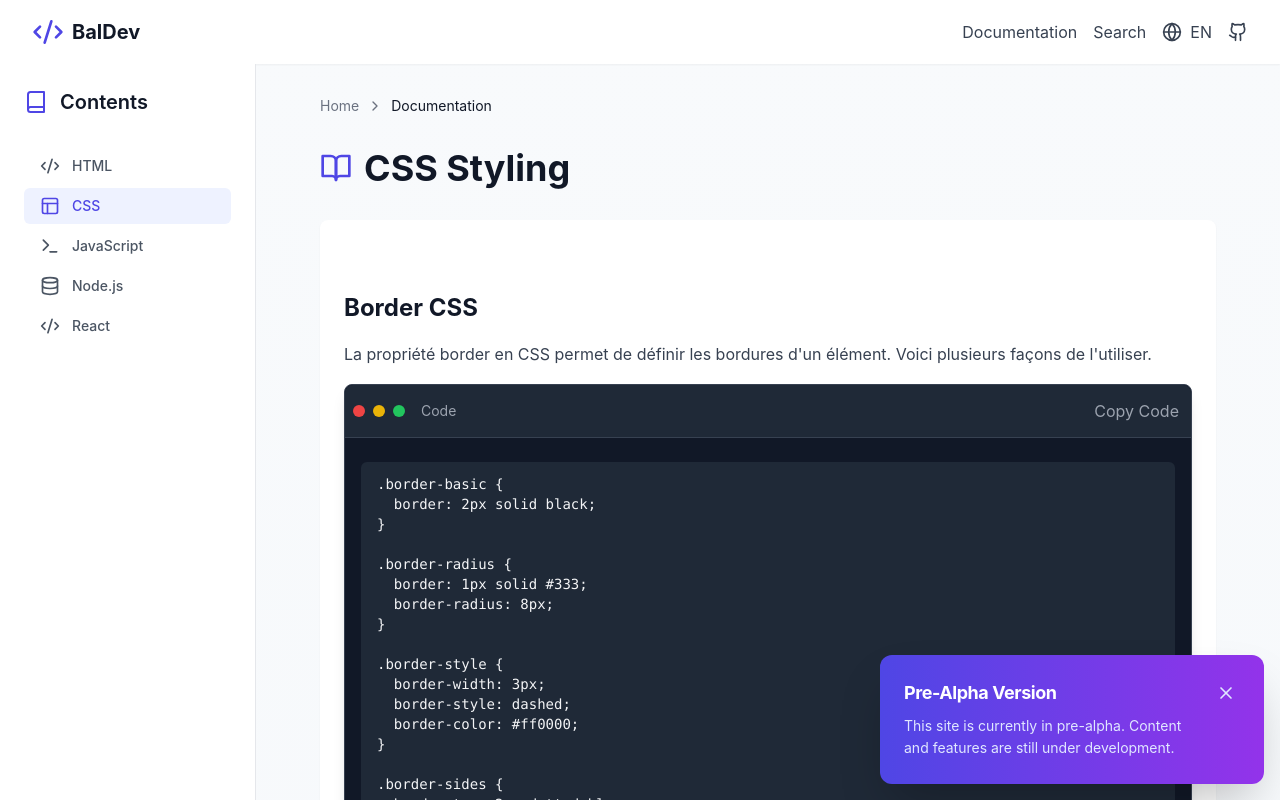
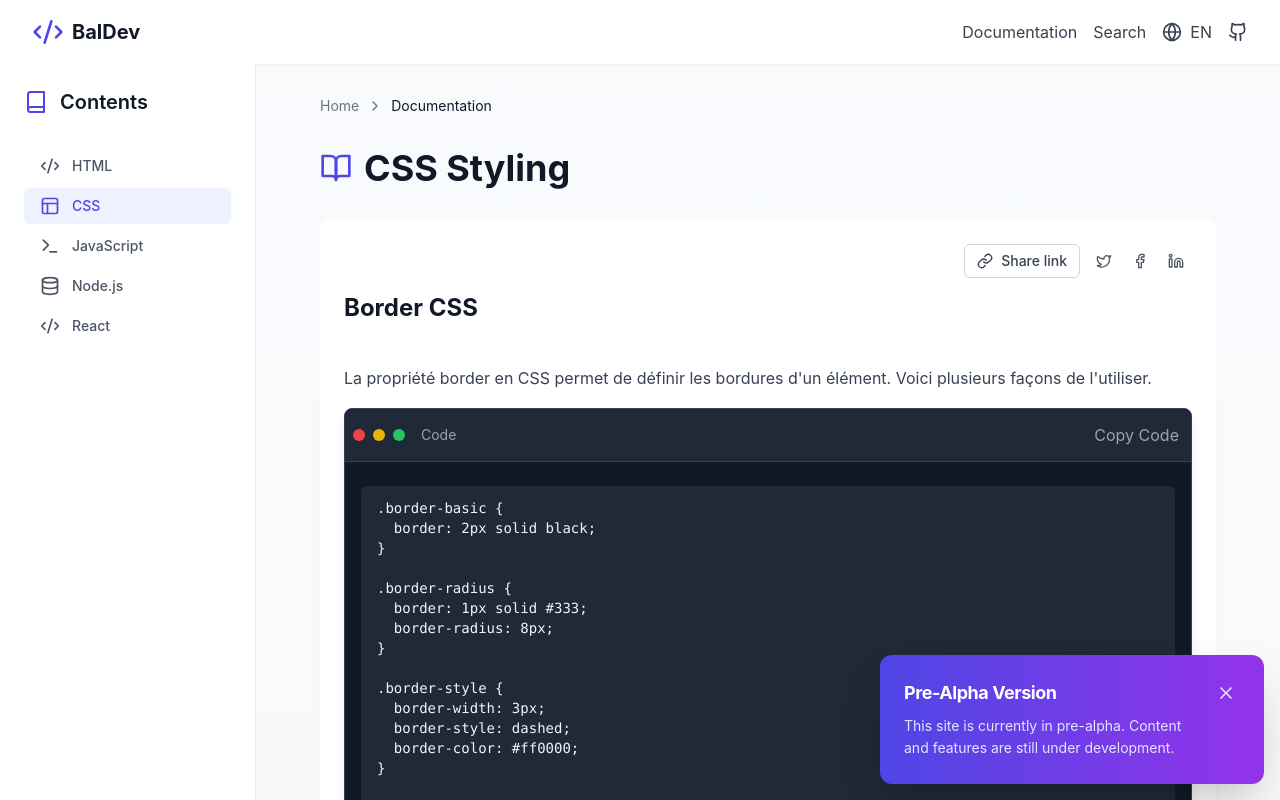
Before and after one commit to ElioTAMH/BalDevCommeBack, a React (Vite) app: page /docs/css in a window 1280 px wide. Shown: the top 800 px of the page. Built offline with nearby package versions, Linux system fonts and the light colour scheme.

Commit message:
Share Update

```diff
--- /dev/null
+++ b/src/components/ShareSection.tsx
@@ -0,0 +1,71 @@
+import { Facebook, Twitter, Linkedin, Link as LinkIcon } from "lucide-react";
+
+interface ShareSectionProps {
+  sectionId: string;
+  title: string;
+}
+
+export default function ShareSection({ sectionId, title }: ShareSectionProps) {
+  const currentUrl = `${window.location.origin}${window.location.pathname}#${sectionId}`;
+  const encodedUrl = encodeURIComponent(currentUrl);
+  const encodedTitle = encodeURIComponent(
+    `Check out this section about ${title} on BalDev`
+  );
+
+  const copyToClipboard = async () => {
+    try {
+      await navigator.clipboard.writeText(currentUrl);
+      alert("Link copied to clipboard!");
+    } catch (err) {
+      console.error("Failed to copy link:", err);
+    }
+  };
+
+  const socialLinks = {
+    twitter: `https://twitter.com/intent/tweet?url=${encodedUrl}&text=${encodedTitle}`,
+    facebook: `https://www.facebook.com/sharer/sharer.php?u=${encodedUrl}`,
+    linkedin: `https://www.linkedin.com/sharing/share-offsite/?url=${encodedUrl}`,
+  };
+
+  return (
+    <div className="flex items-center gap-2">
+      <button
+        onClick={copyToClipboard}
+        className="inline-flex items-center gap-2 px-3 py-1.5 text-sm font-medium text-gray-700 bg-white border border-gray-300 rounded-md hover:bg-gray-50 hover:text-indigo-600 hover:border-indigo-600 transition-all duration-200"
+      >
+        <LinkIcon className="h-4 w-4" />
+        <span>Share link</span>
+      </button>
+
+      <div className="flex items-center gap-1">
+        <a
+          href={socialLinks.twitter}
+          target="_blank"
+          rel="noopener noreferrer"
+          className="p-2 text-gray-600 hover:text-blue-400 hover:bg-blue-50 rounded-full transition-all duration-200"
+          title="Share on Twitter"
+        >
+          <Twitter className="h-4 w-4" />
+        </a>
+        <a
+          href={socialLinks.facebook}
+          target="_blank"
+          rel="noopener noreferrer"
+          className="p-2 text-gray-600 hover:text-blue-600 hover:bg-blue-50 rounded-full transition-all duration-200"
+          title="Share on Facebook"
+        >
+          <Facebook className="h-4 w-4" />
+        </a>
+        <a
+          href={socialLinks.linkedin}
+          target="_blank"
+          rel="noopener noreferrer"
+          className="p-2 text-gray-600 hover:text-blue-700 hover:bg-blue-50 rounded-full transition-all duration-200"
+          title="Share on LinkedIn"
+        >
+          <Linkedin className="h-4 w-4" />
+        </a>
+      </div>
+    </div>
+  );
+}
--- a/src/pages/Documentation.tsx
+++ b/src/pages/Documentation.tsx
@@ -4,6 +4,7 @@ import { useEffect } from "react";
 import { ChevronRight, BookOpen } from "lucide-react";
 import { useTranslation } from "../hooks/useTranslation";
 import Sidebar from "../components/Sidebar";
+import ShareSection from "../components/ShareSection";
 
 interface Section {
   title: string;
@@ -134,9 +135,15 @@ export default function Documentation() {
                       id={sectionId}
                       className="bg-white rounded-lg shadow-sm p-6"
                     >
-                      <h2 className="text-2xl font-bold text-gray-900 mb-4">
-                        {translatedSection.title}
-                      </h2>
+                      <div className="flex justify-between items-start mb-4">
+                        <h2 className="text-2xl font-bold text-gray-900">
+                          {translatedSection.title}
+                        </h2>
+                        <ShareSection
+                          sectionId={sectionId}
+                          title={translatedSection.title}
+                        />
+                      </div>
                       <div
                         className="prose prose-indigo max-w-none"
                         dangerouslySetInnerHTML={sanitizeHTML(
--- a/src/translations/en.ts
+++ b/src/translations/en.ts
@@ -39,6 +39,9 @@ export default {
       output: "Output",
       console: "Console",
       visual: "Visual",
+      shareLink: "Share link",
+      linkCopied: "Link copied to clipboard!",
+      shareSection: "Share this section",
     },
   },
   search: {
--- a/src/translations/fr.ts
+++ b/src/translations/fr.ts
@@ -39,6 +39,9 @@ export default {
       output: "Résultat",
       console: "Console",
       visual: "Visuel",
+      shareLink: "Partager le lien",
+      linkCopied: "Lien copié dans le presse-papiers !",
+      shareSection: "Partager cette section",
     },
   },
   search: {
```
